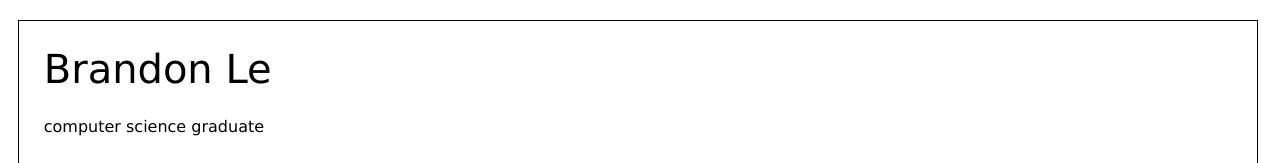
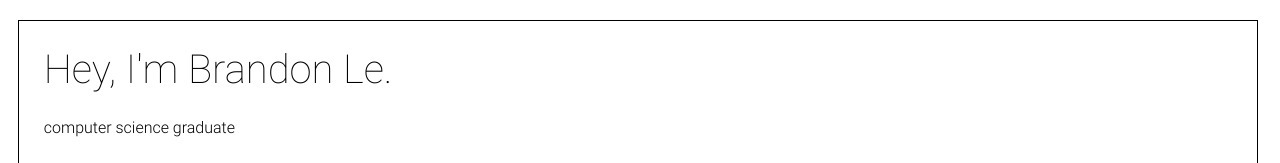
Before and after one commit to BeeLeDev/Website, a plain HTML site: page index.html in a window 1280 px wide. Shown: the top 163 px of the page. Drawn offline with Linux system fonts and the light colour scheme.

Commit message:
feat: change text font to roboto

```diff
--- a/index.html
+++ b/index.html
@@ -11,8 +11,8 @@
   <body>
     <div class="box">
 
-      <p style="font-size: 250%;">
-          Brandon Le
+      <p class="greeting">
+          Hey, I'm Brandon Le.
       </p>
 
       <p>computer science graduate</p>
--- a/styles/styling.css
+++ b/styles/styling.css
@@ -1,5 +1,19 @@
+@font-face {
+    font-family: 'roboto-thin'; /* Define a name for the font */
+    src: url('../fonts/roboto.thin.ttf') format('truetype'); /* Path to the .ttf file */
+    font-weight: normal; /* Specify the font weight */
+    font-style: normal; /* Specify the font style */
+}
+
+@font-face {
+    font-family: 'roboto-light'; /* Define a name for the font */
+    src: url('../fonts/roboto.light.ttf') format('truetype'); /* Path to the .ttf file */
+    font-weight: normal; /* Specify the font weight */
+    font-style: normal; /* Specify the font style */
+}
+
 body {
-    font-family: 'Lucida Sans', 'Lucida Sans Regular', 'Lucida Grande', 'Lucida Sans Unicode', Geneva, Verdana, sans-serif;
+    font-family: 'roboto-light', sans-serif;
 }
 
 p {
@@ -15,6 +29,11 @@ img {
     margin: 0 auto
 }
 
+.greeting {
+    font-family: "roboto-thin", sans-serif;
+    font-size: 250%;
+}
+
 .contact {
     display: flex; align-items: center;
 }
```
Also changed, not shown: fonts/roboto.light.ttf (added), fonts/roboto.thin.ttf (added).
